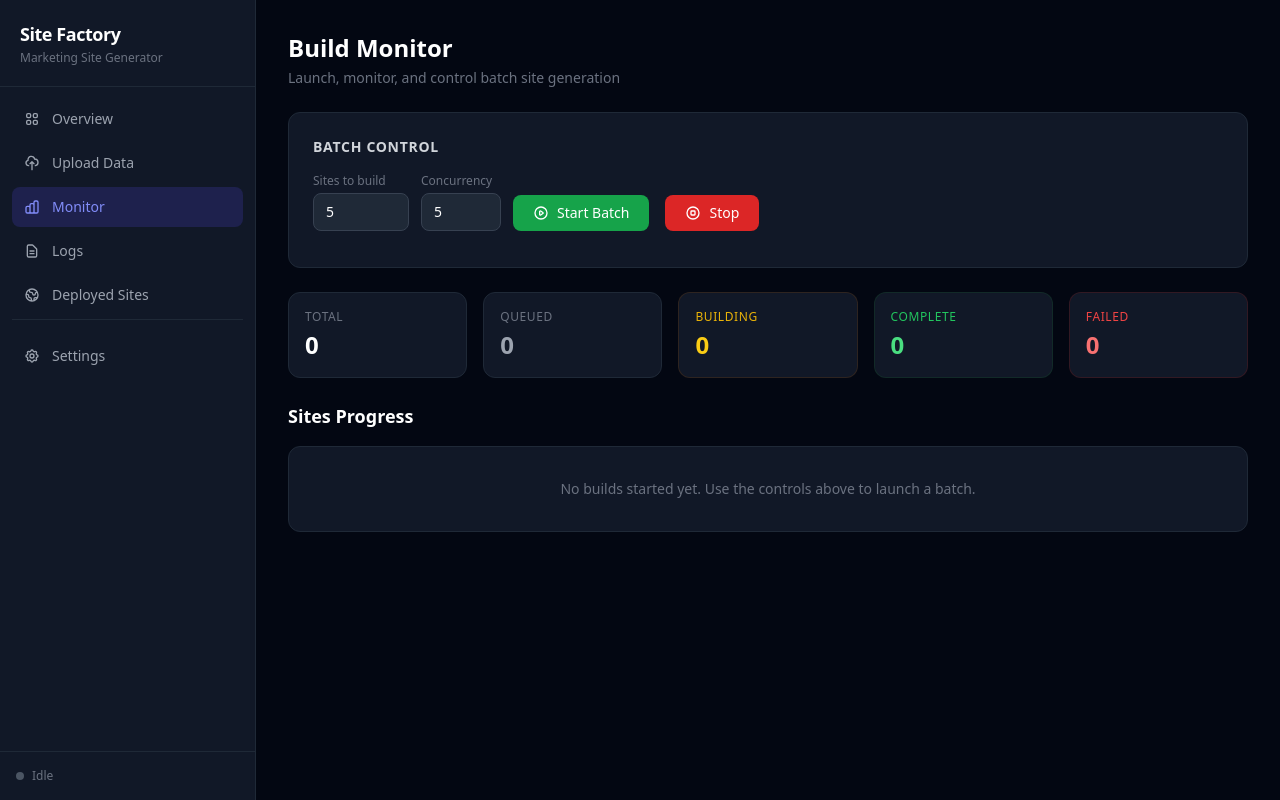
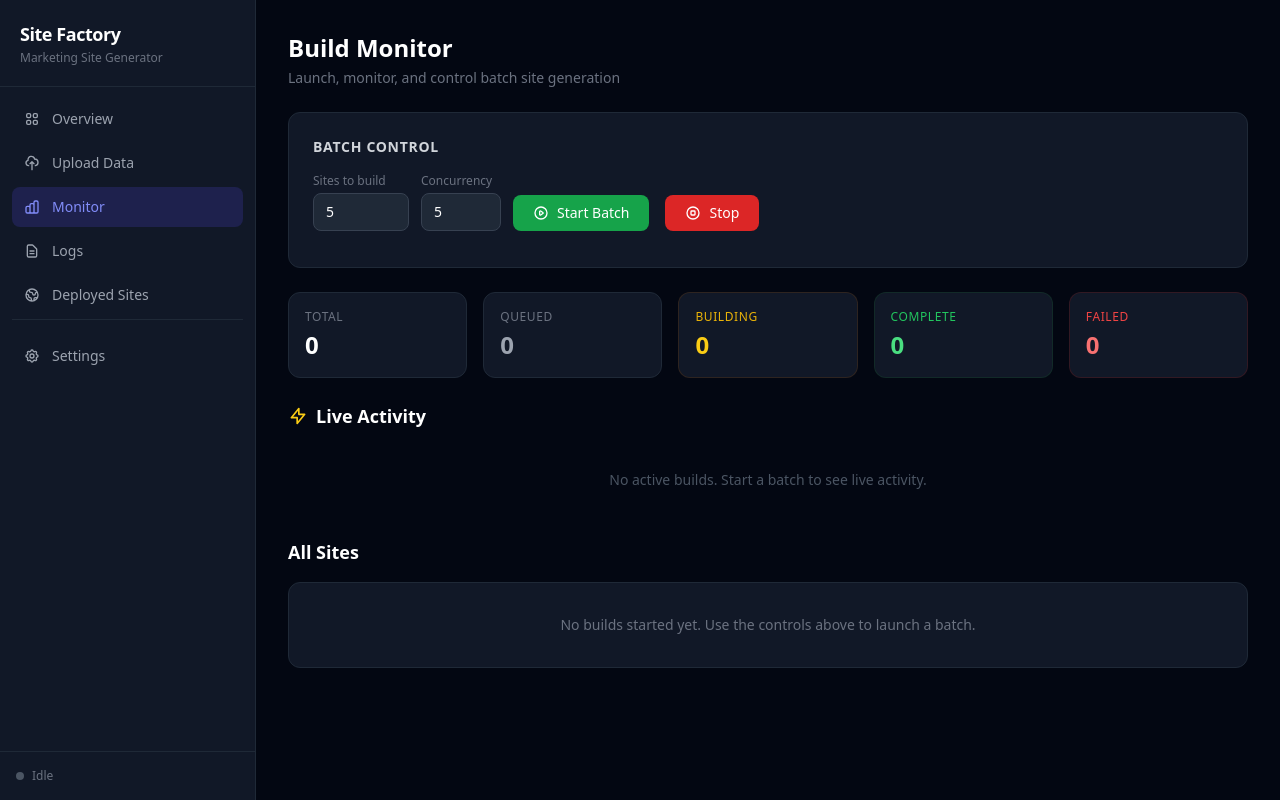
Before and after one commit to PanchalDhavalGIT/marketing-site-factory, a FastAPI app: page /monitor in a window 1280 px wide. Run offline with FastAPI, Linux system fonts and the light colour scheme; some libraries are stand-ins or nearby versions.

Commit message:
Add real-time process visualization, fix template error, update deployer
- Fix Jinja2 TemplateSyntaxError: remove invalid {% try %} from log_content.html
- Stream Claude CLI output to log files line-by-line for real-time dashboard visibility
- Add live activity feed with 10-phase pipeline progress bar (Research → Deploy)
- Auto-detect current agent/phase from CLI output (keyword matching)
- Add per-site live log files ({slug}.live.log) with elapsed timestamps
- Update monitor page with Live Activity section (2s HTMX refresh)
- Color-code log output (errors red, warnings amber, phases blue)
- Fix PM agent Phase 10 to reference GitHub Pages (was still referencing Vercel)
- Set git config: Dhaval Panchal <220123116017@git.org.in>

Co-Authored-By: Claude Opus 4.6 <noreply@anthropic.com>

```diff
--- a/dashboard/routes/api.py
+++ b/dashboard/routes/api.py
@@ -111,6 +111,18 @@ async def get_log_content(request: Request, slug: str):
     )
 
 
+# ── Live Activity Feed ──────────────────────────────────────────
+
+@router.get("/activity", response_class=HTMLResponse)
+async def get_activity(request: Request):
+    """Return live activity feed (polled by HTMX every 2s)."""
+    activity = state.get_live_activity()
+    return request.app.state.templates.TemplateResponse(
+        "partials/activity_feed.html",
+        {"request": request, "activity": activity},
+    )
+
+
 # ── Retry ────────────────────────────────────────────────────────
 
 @router.post("/retry/{slug}", response_class=HTMLResponse)
--- a/dashboard/routes/pages.py
+++ b/dashboard/routes/pages.py
@@ -35,9 +35,10 @@ async def monitor_page(request: Request):
     """Real-time build monitoring page."""
     progress = state.get_progress()
     stats = state.get_stats()
+    activity = state.get_live_activity()
     return request.app.state.templates.TemplateResponse(
         "monitor.html",
-        {"request": request, "progress": progress, "stats": stats},
+        {"request": request, "progress": progress, "stats": stats, "activity": activity},
     )
 
 
--- a/dashboard/state.py
+++ b/dashboard/state.py
@@ -169,12 +169,43 @@ class DashboardState:
         return logs
 
     def read_log(self, slug: str, tail: int = 100) -> list[str]:
-        """Read the last N lines of a site log."""
+        """Read the last N lines of a site log. Prefers live log if available."""
+        # Try live log first (real-time streaming output)
+        live_log = LOGS_DIR / f"{slug}.live.log"
+        if live_log.exists() and live_log.stat().st_size > 0:
+            lines = live_log.read_text().strip().split("\n")
+            return lines[-tail:]
+
+        # Fall back to structured log
         log_file = LOGS_DIR / f"{slug}.log"
         if not log_file.exists():
             return [f"No log file found for '{slug}'"]
         lines = log_file.read_text().strip().split("\n")
         return lines[-tail:]
+
+    def get_live_activity(self) -> list[dict]:
+        """Get recent activity across all building sites for the live feed."""
+        progress = self.get_progress()
+        activity = []
+        for slug, data in progress.items():
+            if data.get("status") in ("building", "retrying"):
+                # Read last few lines from live log
+                live_log = LOGS_DIR / f"{slug}.live.log"
+                last_line = ""
+                if live_log.exists():
+                    try:
+                        lines = live_log.read_text().strip().split("\n")
+                        last_line = lines[-1] if lines else ""
+                    except Exception:
+                        pass
+                activity.append({
+                    "slug": slug,
+                    "business_name": data.get("business_name", slug),
+                    "phase": data.get("phase", ""),
+                    "started_at": data.get("started_at", ""),
+                    "last_output": last_line,
+                })
+        return activity
 
     # ── Deployed Sites ───────────────────────────────────────────
 
--- a/dashboard/templates/monitor.html
+++ b/dashboard/templates/monitor.html
@@ -62,9 +62,20 @@
     {% include "partials/stats_cards.html" %}
   </div>
 
+  <!-- Live Activity Feed (auto-refresh every 2s) -->
+  <div class="mt-6">
+    <h3 class="text-lg font-semibold text-white mb-4 flex items-center gap-2">
+      <svg class="w-5 h-5 text-yellow-400" fill="none" stroke="currentColor" viewBox="0 0 24 24"><path stroke-linecap="round" stroke-linejoin="round" stroke-width="2" d="M13 10V3L4 14h7v7l9-11h-7z"/></svg>
+      Live Activity
+    </h3>
+    <div hx-get="/api/activity" hx-trigger="every 2s" hx-swap="innerHTML" id="activity-area">
+      {% include "partials/activity_feed.html" %}
+    </div>
+  </div>
+
   <!-- Progress Table (auto-refresh) -->
   <div class="mt-6">
-    <h3 class="text-lg font-semibold text-white mb-4">Sites Progress</h3>
+    <h3 class="text-lg font-semibold text-white mb-4">All Sites</h3>
     <div hx-get="/api/progress" hx-trigger="every 3s" hx-swap="innerHTML" id="progress-area">
       {% include "partials/progress_table.html" %}
     </div>
--- /dev/null
+++ b/dashboard/templates/partials/activity_feed.html
@@ -0,0 +1,82 @@
+{% if activity %}
+<div class="space-y-3">
+  {% for site in activity %}
+  <div class="bg-gray-800/50 border border-gray-700/50 rounded-lg p-4">
+    <div class="flex items-center justify-between mb-2">
+      <div class="flex items-center gap-2">
+        <span class="w-2 h-2 bg-yellow-400 rounded-full pulse-dot"></span>
+        <span class="text-white text-sm font-medium">{{ site.business_name }}</span>
+        <span class="text-xs text-gray-500 font-mono">{{ site.slug }}</span>
+      </div>
+      <div class="flex items-center gap-2">
+        {% if site.phase %}
+        <span class="text-xs px-2 py-0.5 rounded-full
+          {% if site.phase == 'researching' %}bg-blue-500/20 text-blue-400
+          {% elif site.phase == 'branding' %}bg-purple-500/20 text-purple-400
+          {% elif site.phase == 'ux_design' %}bg-indigo-500/20 text-indigo-400
+          {% elif site.phase == 'copywriting' %}bg-cyan-500/20 text-cyan-400
+          {% elif site.phase == 'ui_design' %}bg-pink-500/20 text-pink-400
+          {% elif site.phase in ('frontend_build', 'scaffolding', 'building') %}bg-yellow-500/20 text-yellow-400
+          {% elif site.phase == 'seo_optimization' %}bg-green-500/20 text-green-400
+          {% elif site.phase == 'cx_review' %}bg-teal-500/20 text-teal-400
+          {% elif site.phase == 'validation' %}bg-orange-500/20 text-orange-400
+          {% elif site.phase in ('deploying', 'github_push', 'github_pages') %}bg-emerald-500/20 text-emerald-400
+          {% else %}bg-gray-500/20 text-gray-400
+          {% endif %}">
+          {% if site.phase == 'researching' %}Researching
+          {% elif site.phase == 'branding' %}Brand Identity
+          {% elif site.phase == 'ux_design' %}UX Design
+          {% elif site.phase == 'copywriting' %}Copywriting
+          {% elif site.phase == 'ui_design' %}UI Design
+          {% elif site.phase == 'scaffolding' %}Scaffolding
+          {% elif site.phase == 'frontend_build' %}Frontend Build
+          {% elif site.phase == 'building' %}Building
+          {% elif site.phase == 'seo_optimization' %}SEO
+          {% elif site.phase == 'cx_review' %}CX Review
+          {% elif site.phase == 'validation' %}Validation
+          {% elif site.phase == 'deploying' %}Deploying
+          {% elif site.phase == 'github_push' %}GitHub Push
+          {% elif site.phase == 'github_pages' %}GitHub Pages
+          {% else %}{{ site.phase }}
+          {% endif %}
+        </span>
+        {% endif %}
+        <a href="/logs/{{ site.slug }}" class="text-xs text-gray-500 hover:text-gray-300">View Log</a>
+      </div>
+    </div>
+
+    <!-- Phase Pipeline -->
+    <div class="flex items-center gap-1 mb-3">
+      {% set phases = ['researching', 'branding', 'ux_design', 'copywriting', 'ui_design', 'frontend_build', 'seo_optimization', 'cx_review', 'validation', 'deploying'] %}
+      {% set phase_labels = ['Research', 'Brand', 'UX', 'Copy', 'UI', 'Build', 'SEO', 'CX', 'Validate', 'Deploy'] %}
+      {% set phase_idx = phases.index(site.phase) if site.phase in phases else -1 %}
+      {% for p in phases %}
+        {% if loop.index0 < phase_idx %}
+          <div class="h-1.5 flex-1 bg-green-500 rounded-full" title="{{ phase_labels[loop.index0] }}"></div>
+        {% elif loop.index0 == phase_idx %}
+          <div class="h-1.5 flex-1 bg-yellow-400 rounded-full animate-pulse" title="{{ phase_labels[loop.index0] }}"></div>
+        {% else %}
+          <div class="h-1.5 flex-1 bg-gray-700 rounded-full" title="{{ phase_labels[loop.index0] }}"></div>
+        {% endif %}
+      {% endfor %}
+    </div>
+    <div class="flex justify-between text-[10px] text-gray-600 -mt-1 mb-2">
+      {% for label in phase_labels %}
+        <span>{{ label }}</span>
+      {% endfor %}
+    </div>
+
+    <!-- Last output line -->
+    {% if site.last_output %}
+    <div class="bg-gray-900 rounded px-3 py-2 font-mono text-xs text-gray-400 truncate border border-gray-800">
+      <span class="text-gray-600">></span> {{ site.last_output }}
+    </div>
+    {% endif %}
+  </div>
+  {% endfor %}
+</div>
+{% else %}
+<div class="text-center py-6 text-gray-600 text-sm">
+  No active builds. Start a batch to see live activity.
+</div>
+{% endif %}
--- a/orchestrator/batch_runner.py
+++ b/orchestrator/batch_runner.py
@@ -92,6 +92,10 @@ class BatchRunner:
             retry_count = 0
             success = False
 
+            # Progress callback for real-time phase updates from Claude output
+            async def _on_phase(s, phase):
+                await self.progress.update_phase(s, phase)
+
             while retry_count <= MAX_RETRIES and not self._shutdown:
                 await self.progress.update_phase(slug, f"claude_session (attempt {retry_count + 1})")
                 result = await launch_session(
@@ -99,6 +103,7 @@ class BatchRunner:
                     prompt=prompt,
                     timeout=DEFAULT_SESSION_TIMEOUT,
                     site_slug=slug,
+                    progress_callback=_on_phase,
                 )
 
                 if result.success:
```
Also changed, not shown: dashboard/templates/partials/log_content.html (+3 -8 lines), orchestrator/session_manager.py (+91 -9 lines), .claude/agents/project-manager.md.
